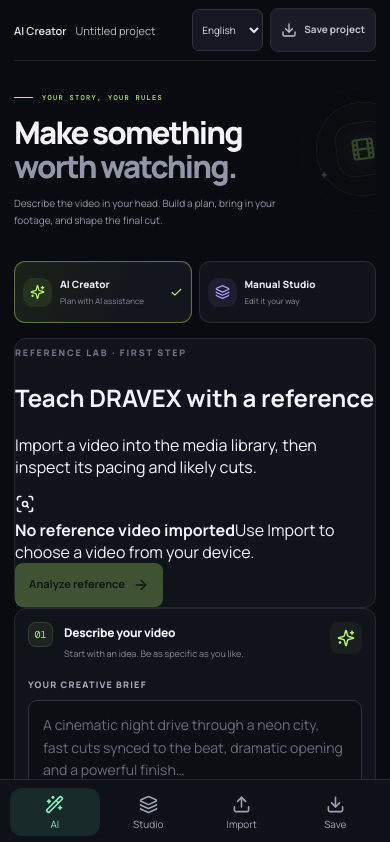
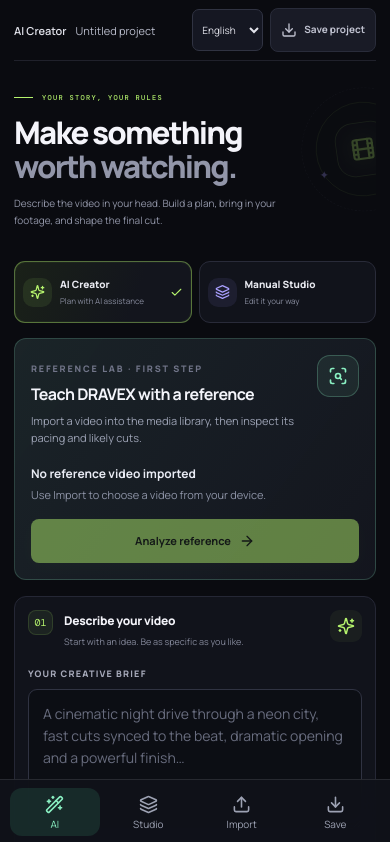
Before and after one commit to mlbbgame/dravex-ai-video-editor, a React (Vite) app: page / in a window 390 px wide. Shown: the top 842 px of the page. Built offline with nearby package versions, Linux system fonts and the light colour scheme.

Commit message:
style: add responsive reference lab panel

```diff
--- a/src/styles.css
+++ b/src/styles.css
@@ -416,3 +416,82 @@ textarea:focus { border-color: #b5f36d80; }
     background: rgba(83, 221, 165, .12);
   }
 }
+
+
+/* Reference Lab — first local video-analysis workflow */
+.reference-lab {
+  margin: 0 0 22px;
+  padding: 22px;
+  border: 1px solid rgba(138, 240, 194, .2);
+  background: linear-gradient(125deg, rgba(29, 39, 43, .9), rgba(20, 22, 31, .96));
+}
+.reference-lab-heading {
+  display: flex;
+  align-items: flex-start;
+  justify-content: space-between;
+  gap: 16px;
+}
+.reference-lab-heading h2 {
+  margin: 7px 0 6px;
+  color: #f4f5fb;
+  font-size: 19px;
+  letter-spacing: -.035em;
+}
+.reference-lab-heading p {
+  margin: 0;
+  max-width: 620px;
+  color: #9ca2b4;
+  font-size: 12px;
+  line-height: 1.6;
+}
+.reference-lab-icon {
+  display: grid;
+  place-items: center;
+  flex: 0 0 42px;
+  width: 42px;
+  height: 42px;
+  border: 1px solid rgba(138, 240, 194, .25);
+  border-radius: 13px;
+  color: #8af0c2;
+  background: rgba(138, 240, 194, .08);
+}
+.reference-lab-actions {
+  display: flex;
+  align-items: center;
+  justify-content: space-between;
+  gap: 16px;
+  margin-top: 18px;
+}
+.reference-source { display: grid; gap: 5px; min-width: 0; }
+.reference-source strong {
+  overflow-wrap: anywhere;
+  color: #e9ebf4;
+  font-size: 12px;
+}
+.reference-source span { color: #8d93a6; font-size: 11px; line-height: 1.5; }
+.reference-lab .button:disabled { opacity: .48; cursor: not-allowed; }
+.reference-report {
+  display: grid;
+  gap: 0;
+  margin-top: 18px;
+  padding: 12px 14px;
+  border: 1px solid rgba(255,255,255,.07);
+  border-radius: 12px;
+  background: rgba(8, 10, 16, .45);
+}
+.reference-report p {
+  margin: 0;
+  padding: 8px 0;
+  color: #b9c0d0;
+  font-size: 11px;
+  line-height: 1.55;
+  overflow-wrap: anywhere;
+}
+.reference-report p + p { border-top: 1px solid rgba(255,255,255,.055); }
+@media (max-width: 560px) {
+  .reference-lab { padding: 16px; margin-bottom: 16px; }
+  .reference-lab-heading h2 { font-size: 16px; line-height: 1.35; }
+  .reference-lab-heading p { font-size: 11px; }
+  .reference-lab-actions { align-items: stretch; flex-direction: column; }
+  .reference-lab-actions .button { width: 100%; }
+}
```
